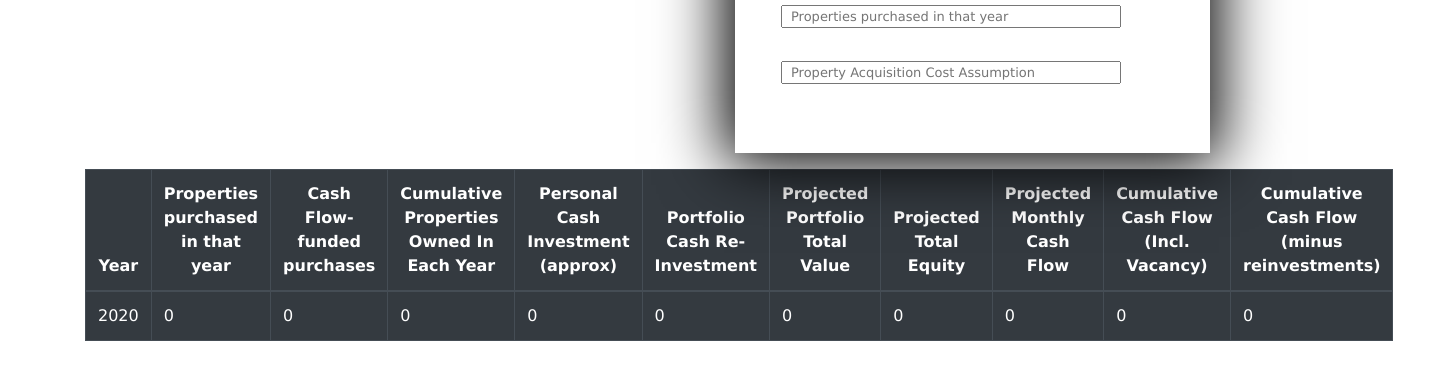
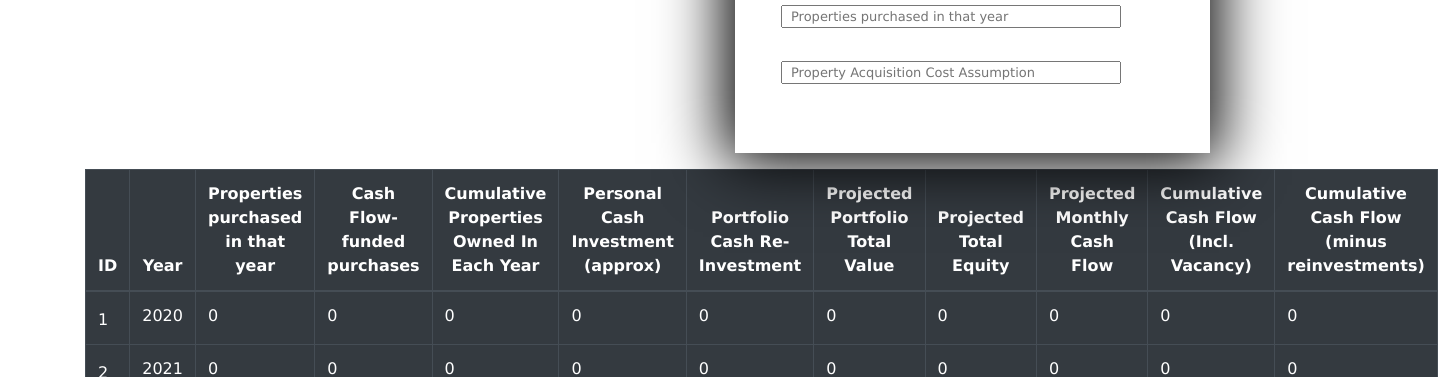
Before and after one commit to KeshariAshish/Income-Property-Builder, a plain HTML site: page PropertyCalculator.html in a window 1280 px wide. Shown: the part 423-800 px from the top of the page, 1438 px wide, since content can reach past the window. Drawn offline with nearby package versions, Linux system fonts and the light colour scheme.

Commit message:
count_year formulas

```diff
--- a/PropertyCalculator.html
+++ b/PropertyCalculator.html
@@ -96,6 +96,7 @@
               <table class="table table-bordered table-responsive-md table-dark">
                 <thead>
                   <tr>
+                    <th>ID</th>
                     <th class="text-center">Year</th>
                     <th class="text-center">Properties purchased in that year</th>
                     <th class="text-center">Cash Flow-funded purchases</th>
@@ -111,7 +112,22 @@
                 </thead>
                 <tbody>
                   <tr>
+                    <td class="pt-3 half" id="count_year">1</td>
                     <td class="pt-3-half" id="year" contenteditable="false">2020</td>
+                    <td class="pt-3-half" id="purchased" contenteditable="true">0</td>
+                    <td class="pt-3-half" id="purchases" contenteditable="false">0</td>
+                    <td class="pt-3-half" id="cumulative" contenteditable="false">0</td>
+                    <td class="pt-3-half" id="personal" contenteditable="false">0</td>
+                    <td class="pt-3-half" id="portfolio" contenteditable="false">0</td>
+                    <td class="pt-3-half" id="value" contenteditable="false">0</td>
+                    <td class="pt-3-half" id="equity" contenteditable="false">0</td>
+                    <td class="pt-3-half" id="flow" contenteditable="false">0</td>
+                    <td class="pt-3-half" id="cumulativeccf" contenteditable="false">0</td>
+                    <td class="pt-3-half" id="minus" contenteditable="false">0</td>
+                  </tr>
+                  <tr>
+                    <td class="pt-3 half" id="count_year">2</td>
+                    <td class="pt-3-half" id="year" contenteditable="false">2021</td>
                     <td class="pt-3-half" id="purchased" contenteditable="true">0</td>
                     <td class="pt-3-half" id="purchases" contenteditable="false">0</td>
                     <td class="pt-3-half" id="cumulative" contenteditable="false">0</td>
--- a/calculate.js
+++ b/calculate.js
@@ -44,8 +44,12 @@ const show=()=>{
     equity.value=values.value-(cumulative.value*pav.value*0.8);
     equity.innerHTML=equity.value.toFixed(2);
 
+    let count_year=document.getElementById("count_year");
+    count_year.value=1;
+
+
     let flow=document.getElementById("flow");
-    flow.value=cumulative.value*(mcf.value*(1+(pav.value/5))**(1-1));
+    flow.value=cumulative.value*(mcf.value*(1+(pav.value/5))**(count_year.value-1));
     flow.innerHTML=(flow.value).toFixed(2);
 
 
```
